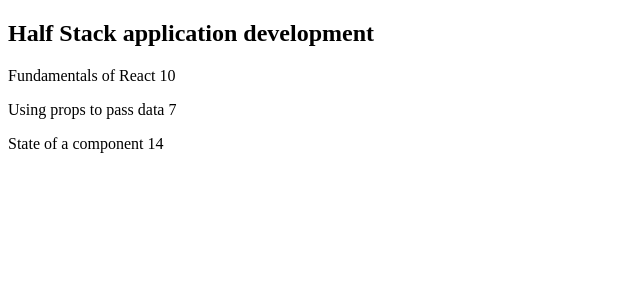
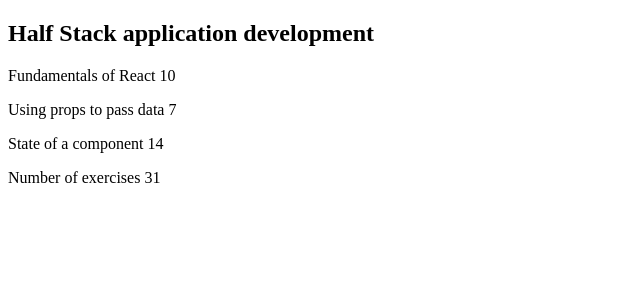
Before and after one commit to Madhusmitamis/01-kurssitiedot-react, a React (Vite) app: page / in a window 1280 px wide. Shown: the top 300 px of the page, without its empty margins (0-640 px from the left). Built offline with nearby package versions, Linux system fonts and the light colour scheme.

Commit message:
1.2 completed.

```diff
--- a/src/App.jsx
+++ b/src/App.jsx
@@ -1,5 +1,6 @@
 import Header from "./components/Header"
 import Content from "./components/Content"
+import Total from "./components/Total"
 
 const App = () => {
     const course = 'Half Stack application development'
@@ -19,6 +20,13 @@
             part3 = {part3} exercises3 = {exercises3}
 
         />
+        <Total
+        exercises1 = {exercises1}
+        exercises2 = {exercises2}
+        exercises3 = {exercises3}
+
+
+        />
       </>
     )
   }
--- a/src/components/Total.jsx
+++ b/src/components/Total.jsx
@@ -0,0 +1,7 @@
+
+const Total = (props)=>{
+    return(
+        <p>Number of exercises {props.exercises1 + props.exercises2 + props.exercises3}</p>
+    )
+}
+export default Total
```
